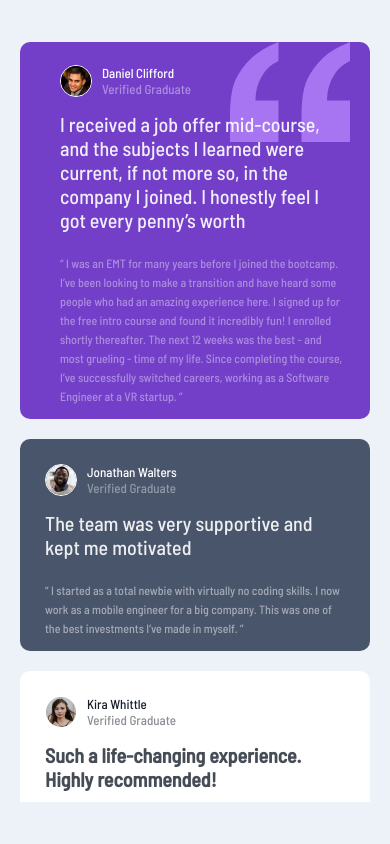
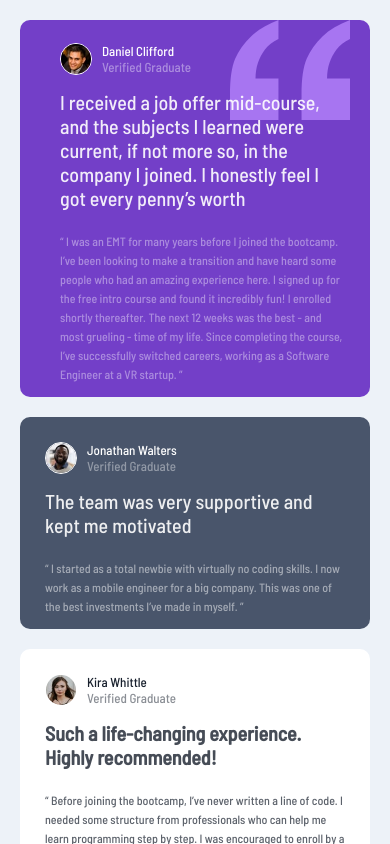
Before and after one commit to abdulmalikcs/testimonials-grid-section-main, a plain HTML site: page index.html in a window 390 px wide. Drawn offline with Linux system fonts and the light colour scheme.

Commit message:
add margin

```diff
--- a/style.css
+++ b/style.css
@@ -36,8 +36,6 @@ body {
     "Daniel Daniel Jonathan Kira"
     "Jeanette Patrick Patrick Kira"
     "Jeanette Patrick Patrick Kira";
-
-
 }
 
 .Daniel .coma {
@@ -407,10 +405,21 @@ body {
         "Patrick Patrick Patrick Patrick"
         "Patrick Patrick Patrick Patrick"
         ;
-        height: 90%;
+        height: 100%;
         gap: 20px 0;
+        overflow-y: auto;
+    }
+
+    .Daniel {
+        margin: 20px 20px 0 20px;
+    }
+
+    .Kira ,.Jeanette,.Jonathan{
         margin: 0 20px;
-        overflow-y: auto;
+    }
+
+    .Patrick {
+        margin: 0 20px 20px 20px
     }
 
     .details-Daniel {
@@ -422,7 +431,3 @@ body {
         padding-bottom: 15px;
     }
 }
-
-@media screen {
-
-}
```
